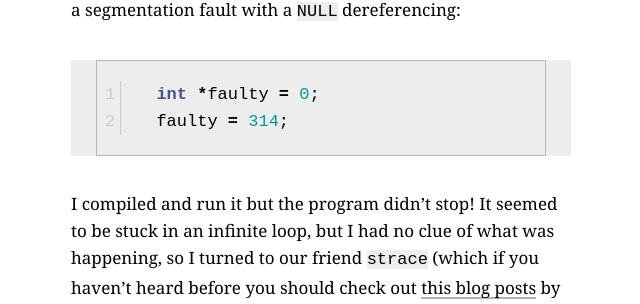
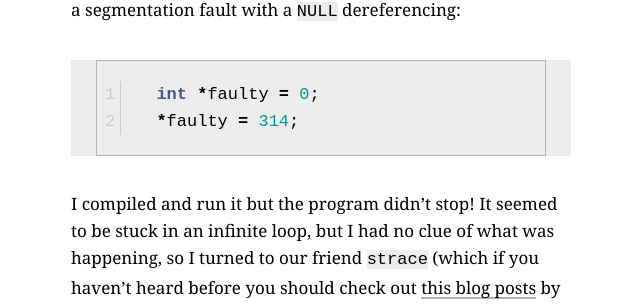
Before and after one commit to javierhonduco/blog, a Jekyll site: the page built from _posts/2017-5-5-backtraces-in-c.md, in a window 1280 px wide and 900 px high, scrolled down 1846 px. Shown: the part 148-452 px from the top of the window, without its empty margins (319-959 px from the left). Built offline with Jekyll 4.4.1, drawn with Linux system fonts in a browser that asks for light colours; a script that is not in the unit is left out.

Commit message:
fix typo

````diff
--- a/_posts/2017-5-5-backtraces-in-c.md
+++ b/_posts/2017-5-5-backtraces-in-c.md
@@ -44,7 +44,7 @@ and the function that I, boringly called, `segfault_handler`:
 I just wanted to try if that worked, so, inside the `main` function, just after the signal handler registration, I triggered a segmentation fault with a `NULL` dereferencing:
 ```c
 int *faulty = 0;
-faulty = 314;
+*faulty = 314;
 ```
 
 I compiled and run it but the program didn't stop! It seemed to be stuck in an infinite loop, but I had no clue of what was happening, so I turned to our friend `strace` (which if you haven't heard before you should check out [this blog posts](https://jvns.ca/categories/strace/) by Julia Evans!) and I saw that the program was receiving lots of segmentation faults instead of just one!
````
